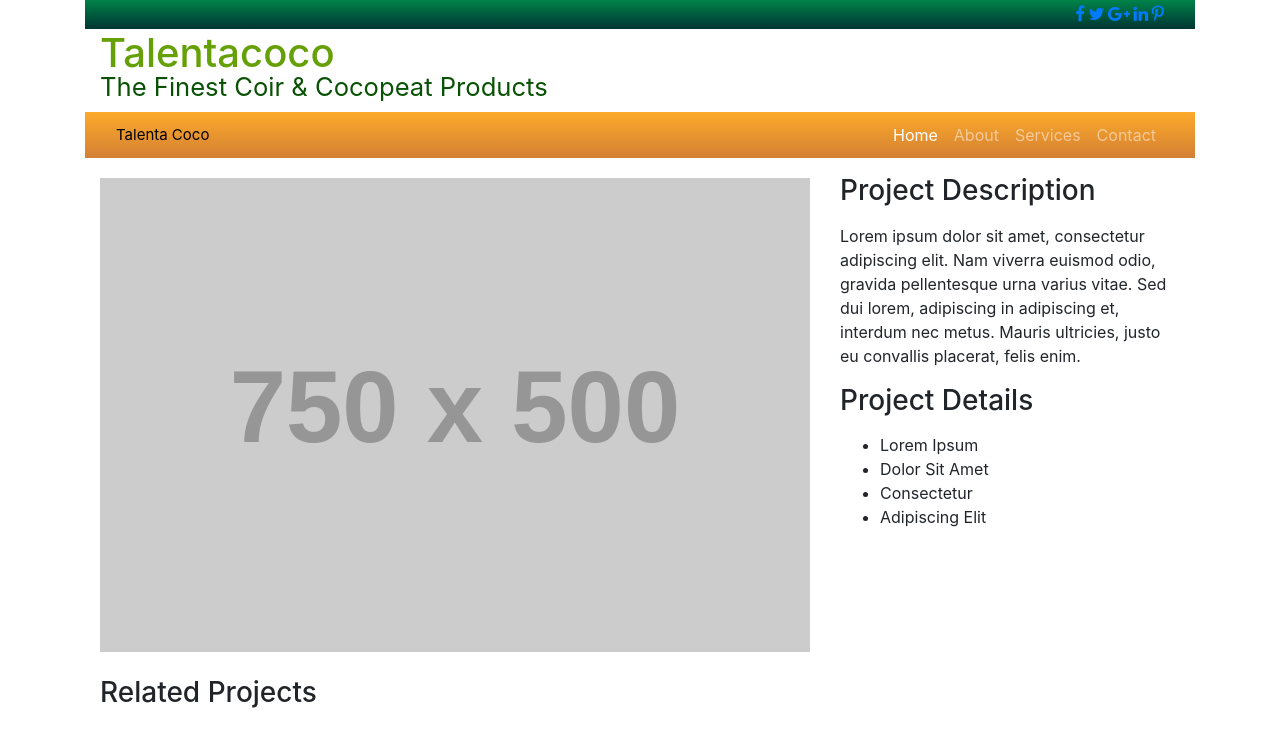
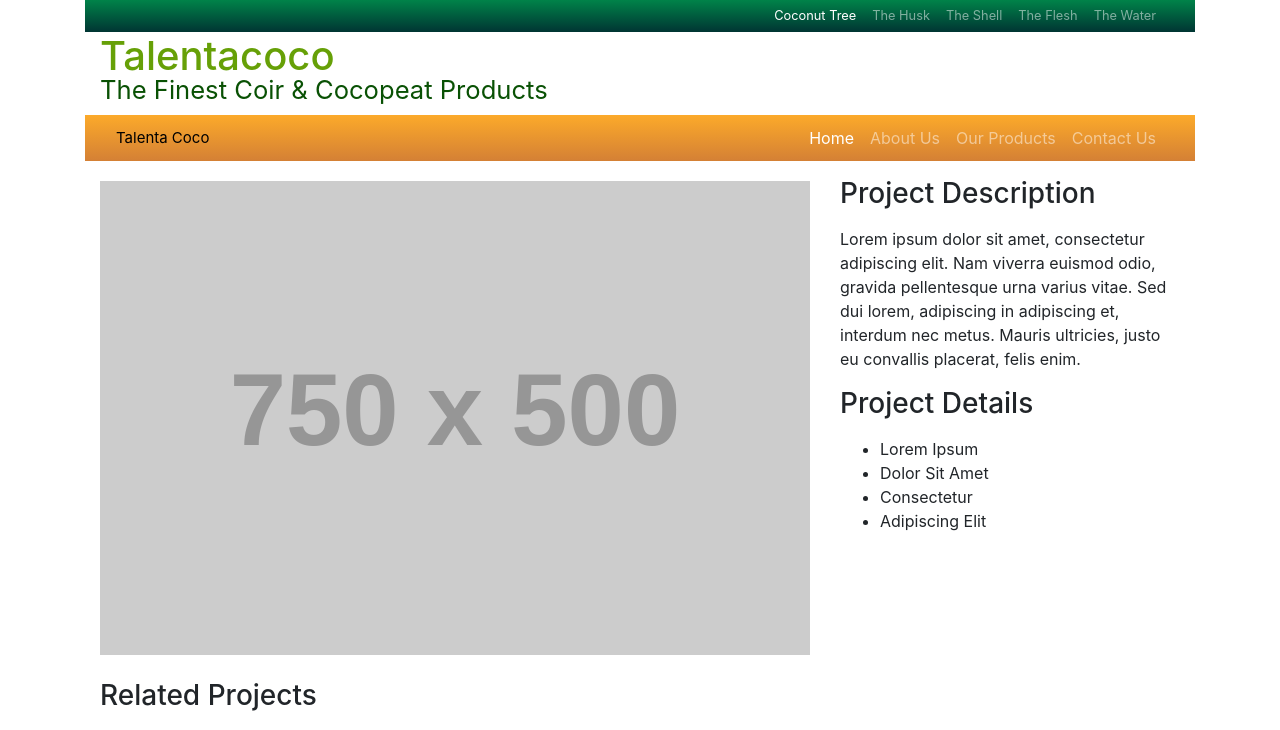
Before and after one commit to ChiranthakaJ/Talentacoco, a website: page index.html in a window 1280 px wide. Shown: the top 730 px of the page. Drawn offline with Linux system fonts and the light colour scheme; placeholder pictures from the web are drawn by us; files whose address does not match are found by name.

Commit message:
Add files via upload

```diff
--- a/index.html
+++ b/index.html
@@ -25,6 +25,7 @@
 </head>
 
 <body>
+    <div class=" main-wrapper">
         <div class="container">
             <!-- Navigation -->
             <nav class="navbar navbar-expand-lg navbar-dark bg-green">
@@ -34,38 +35,33 @@
           <span class="navbar-toggler-icon"></span>
         </button>
                     <div class="talentacoco-topnav-right" id="navbarResponsive">
-                    <!--<ul class="navbar-nav ml-auto">
+                        <ul class="navbar-nav ml-auto">
                             <li class="nav-item active">
-                            <p>
-                                <a class="nav-link" href="#" aria-hidden="true" class="fa fa-facebook fa-2x">
-
+                                <a class="nav-link" href="#">Coconut Tree
+                        <span class="sr-only">(current)</span>
                       </a>
-                            </p>
                             </li>
                             <li class="nav-item">
-                            <p>
-                                <a class="nav-link" href="#" aria-hidden="true" class="fa fa-twitter fa-2x"></a>
-                            </p>
+                                <a class="nav-link" href="#">The Husk</a>
                             </li>
                             <li class="nav-item">
-                            <p>
-                                <a class="nav-link" href="#" aria-hidden="true" class="fa fa-google-plus fa-2x"></a>
-                            </p>
+                                <a class="nav-link" href="#">The Shell</a>
                             </li>
                             <li class="nav-item">
-                            <p>
-                                <a class="nav-link" href="#" aria-hidden="true" class="fa fa-linkedin fa-2x"></a>
-                            </p>
+                                <a class="nav-link" href="#">The Flesh</a>
                             </li>
-                    </ul>-->
+                            <li class="nav-item">
+                                <a class="nav-link" href="#">The Water</a>
+                            </li>
+                        </ul>
 
-                    <p>
+                        <!--<p>
                         <a href="#"><i aria-hidden="true" class="fa fa-facebook fa-lg"></i></a>
                         <a href="#"><i aria-hidden="true" class="fa fa-twitter fa-lg"></i></a>
                         <a href="#"><i aria-hidden="true" class="fa fa-google-plus fa-lg"></i></a>
                         <a href="#"><i aria-hidden="true" class="fa fa-linkedin fa-lg"></i></a>
                         <a href="#"><i aria-hidden="true" class="fa fa-pinterest-p fa-lg"></i></a>
-                    </p>
+                    </p>-->
 
 
                     </div>
@@ -93,13 +89,13 @@
                   </a>
                                 </li>
                                 <li class="nav-item">
-                                <a class="nav-link" href="#">About</a>
+                                    <a class="nav-link" href="#">About Us</a>
                                 </li>
                                 <li class="nav-item">
-                                <a class="nav-link" href="#">Services</a>
+                                    <a class="nav-link" href="#">Our Products</a>
                                 </li>
                                 <li class="nav-item">
-                                <a class="nav-link" href="#">Contact</a>
+                                    <a class="nav-link" href="#">Contact Us</a>
                                 </li>
                             </ul>
                         </div>
@@ -171,6 +167,7 @@
             </div>
             <!-- /.container -->
         </div>
+    </div>
 
     <!-- Footer -->
     <footer class="py-5 bg-dark">
```
Lines whose indentation alone changed are shown as unchanged.
